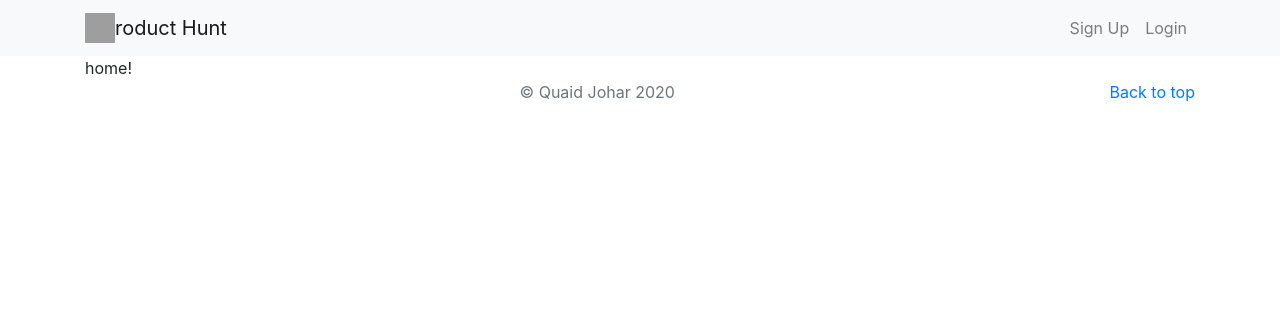
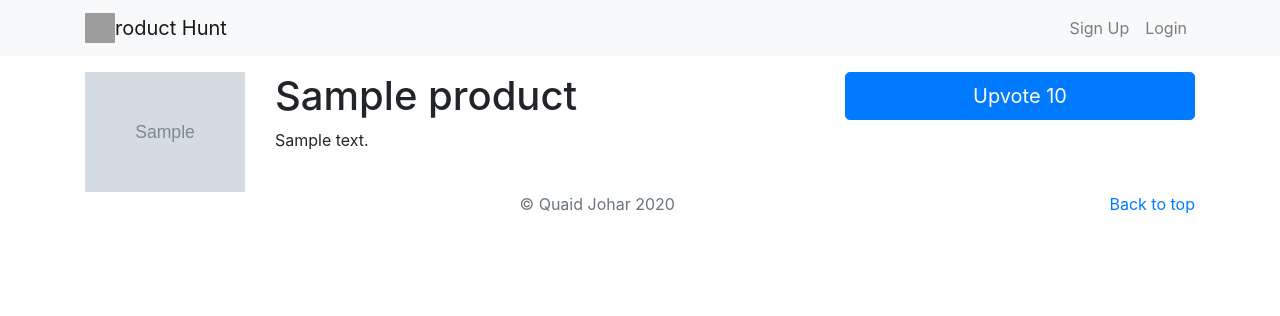
Before and after one commit to Equinox-13/product-hunt, a Django app: page / in a window 1280 px wide. Shown: the top 316 px of the page. Run offline with Django 3.2, Linux system fonts and the light colour scheme; tables that the repository leaves empty hold one stand-in row (values such as "Sample post"); grey boxes marked "Sample" are stand-in pictures; some libraries are stand-ins or nearby versions; grey boxes are pictures that could not be loaded.

Commit message:
Added homepage functionality

```diff
--- a/products/templates/products/home.html
+++ b/products/templates/products/home.html
@@ -1,5 +1,27 @@
 {% extends 'base.html' %}
 
 {% block content %}
-home!
+
+{% for product in products.all %}
+
+<div class="row pt-3">
+  <div class="col-2" onclick="window.location='{% url 'detail' product.id %}';" style="cursor:pointer;">
+    <img src="{{ product.icon.url }}" class="img-fluid"/>
+  </div>
+  <div class="col-6" onclick="window.location='{% url 'detail' product.id %}';" style="cursor:pointer;">
+    <h1>{{ product.title }}</h1>
+    <p>{{ product.summary }}</p>
+  </div>
+  <div class="col-4">
+    <a href="javascript:{document.getElementById('upvote{{ product.id }}').submit()}"><button class="btn btn-primary btn-lg btn-block"> <span class="oi oi-caret-top"></span> Upvote {{ product.votes_total }}</button></a>
+  </div>
+</div>
+
+<form id="upvote{{ product.id }}" method="POST" action="{% url 'upvote' product.id %}">
+    {% csrf_token %}
+    <input type="hidden"/>
+</form>
+
+{% endfor %}
+
 {% endblock %}
--- a/products/urls.py
+++ b/products/urls.py
@@ -4,4 +4,5 @@ from . import views
 urlpatterns = [
     path('create/', views.create, name='create'),
     path('<int:product_id>', views.detail, name='detail'),
+    path('<int:product_id>/upvote', views.upvote, name='upvote'),
 ]
--- a/products/views.py
+++ b/products/views.py
@@ -4,7 +4,8 @@ from .models import Product
 from django.utils import timezone
 
 def home(request):
-    return render(request, 'products/home.html')
+    products = Product.objects
+    return render(request, 'products/home.html', {'products':products})
 
 @login_required
 def create(request):
@@ -33,3 +34,11 @@ def create(request):
 def detail(request, product_id):
     product = get_object_or_404(Product, pk=product_id)
     return render(request, 'products/detail.html', {'product':product})
+
+@login_required
+def upvote(request, product_id):
+    if request.method == 'POST':
+        product = get_object_or_404(Product, pk=product_id)
+        product.votes_total += 1
+        product.save()
+        return render(request, 'products/detail.html', {'product':product})
```
Also changed, not shown: products/templates/products/detail.html (+8 -4 lines).
